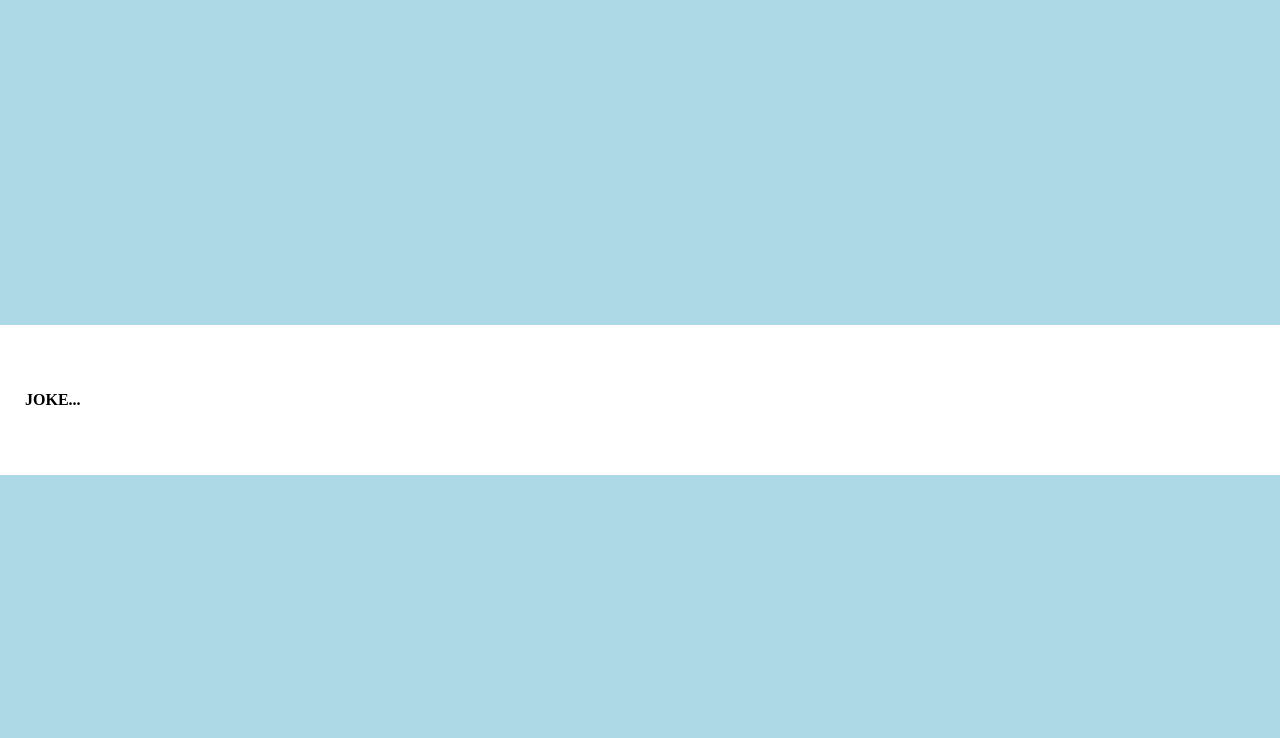
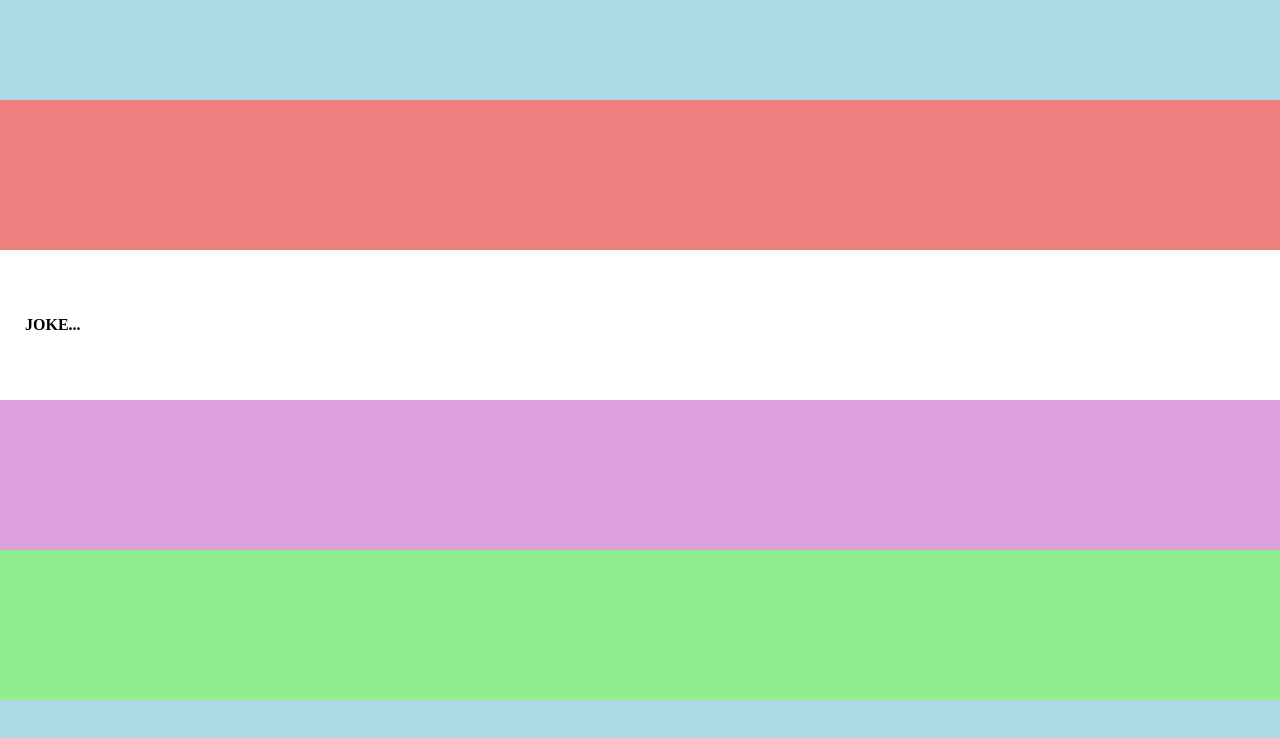
Before and after one commit to WilliamDeckmann/swipe-to-delete, a plain HTML site: page index.html in a window 1280 px wide. Drawn offline with nearby package versions, Linux system fonts and the light colour scheme.

Commit message:
Update transition

```diff
--- a/assets/css/index.css
+++ b/assets/css/index.css
@@ -7,16 +7,28 @@
     height: 100vh;
     margin: auto;
     display: flex;
-    align-items: center;
+    flex-direction: column;
+    justify-content: center;
 }
 
-.Main {
+.List {
+    padding: 0;
+    margin: 0;
+    background-color: lightgray;
+}
+
+.Item {
+    height: 150px;
     width: 100%;
     display: grid;
     grid-template-columns: 1fr 40%;
     grid-auto-rows: 150px;
     overflow: hidden;
-    transition: transform 1s ease;
+    transition: height .5s ease-out;
+}
+
+.Item.collapsed {
+    height: 0;
 }
 
 .Delete, .Article {
@@ -48,3 +60,19 @@
     background-color: white;
     transition: transform 0.15s ease;
 }
+
+.Box_red, .Box_blue, .Box_green {
+    height: 150px;
+}
+
+.Box_red {
+    background-color: lightcoral;
+}
+
+.Box_blue {
+    background-color: plum;
+}
+
+.Box_green {
+    background-color: lightgreen
+}
--- a/assets/js/index.js
+++ b/assets/js/index.js
@@ -1,5 +1,5 @@
 // Element variables
-const mainElement = document.querySelector(".Main");
+const itemElement = document.querySelector(".Item");
 const deleteElement = document.querySelector(".Delete");
 const articleElement = document.querySelector(".Article");
 const viewWidth = (window.screen.width * 40) / 100;
@@ -13,8 +13,10 @@ let touchEnd
 
 // Delete
 deleteElement.addEventListener("click", () => {
-    mainElement.style.transform = "scale(0, 0)";
-    setTimeout(() => {mainElement.remove()}, 1000);
+    // mainElement.style.transform = "scale(0, 0)";
+    itemElement.classList.add("animate__animated", "animate__backOutLeft");
+    setTimeout(() => {itemElement.classList.add("collapsed")}, 500);
+    setTimeout(() => {itemElement.remove()}, 500 + 500); // Wait th time it takes for all animations to run
 });
 
 // Touch start
--- a/index.html
+++ b/index.html
@@ -5,6 +5,11 @@
     <meta http-equiv="X-UA-Compatible" content="IE=edge">
     <meta name="viewport" content="width=device-width, initial-scale=1.0">
     <title>Swipe to delete</title>
+
+
+
+    <!-- CDN: animate.style -->
+    <link rel="stylesheet" href="https://cdnjs.cloudflare.com/ajax/libs/animate.css/4.1.1/animate.min.css"/>
 
     <!-- Style -->
     <link rel="stylesheet" href="./assets/css/index.css">
@@ -18,8 +23,12 @@
     <!-- Wrapper -->
     <div class="Wrapper">
 
-        <!-- Main -->
-        <Main class="Main">
+        <ul class="List">
+
+            <div class="Box_red"></div>
+
+            <!-- Item -->
+            <li class="Item">
 
                 <!-- Delete -->
                 <div class="Delete">
@@ -34,7 +43,12 @@
                         Joke...
                     </p>
                 </article>
-        </Main>
+            </li>
+
+            <div class="Box_blue"></div>
+
+            <div class="Box_green"></div>
+        </ul>
     </div>
 
 
```
Lines whose indentation alone changed are shown as unchanged.
